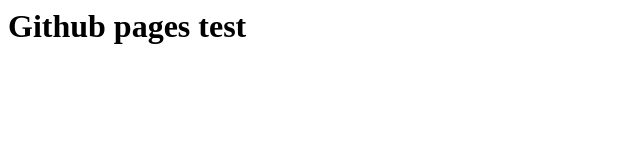
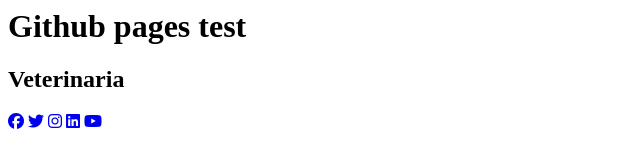
Before and after one commit to lucasmrodriguez901-gif/pweb1, a plain HTML site: page index.html in a window 1280 px wide. Shown: the whole page, without its empty margins (0-640 px from the left). Drawn offline with Linux system fonts and the light colour scheme.

Commit message:
Update index.html

```diff
--- a/index.html
+++ b/index.html
@@ -1 +1,23 @@
 <h1>Github pages test</h1>
+<h2>Veterinaria</h2>
+<!DOCTYPE html>
+<html lang="es">
+<head>
+    <meta charset="UTF-8">
+    <meta name="viewport" content="width=device-width, initial-scale=1.0">
+    <script src="https://kit.fontawesome.com/6b48925c26.js" crossorigin="anonymous"></script>
+    <link rel="stylesheet" href="styles.css">
+    <title>Barra de Navegación con Redes Sociales</title>
+</head>
+<body>
+
+<nav class="social-nav">
+    <a href="#" target="_blank"><i class="fab fa-facebook"></i></a>
+    <a href="#" target="_blank"><i class="fab fa-twitter"></i></a>
+    <a href="#" target="_blank"><i class="fab fa-instagram"></i></a>
+    <a href="#" target="_blank"><i class="fab fa-linkedin"></i></a>
+    <a href="#" target="_blank"><i class="fab fa-youtube"></i></a>
+</nav>
+
+</body>
+</html>
```
